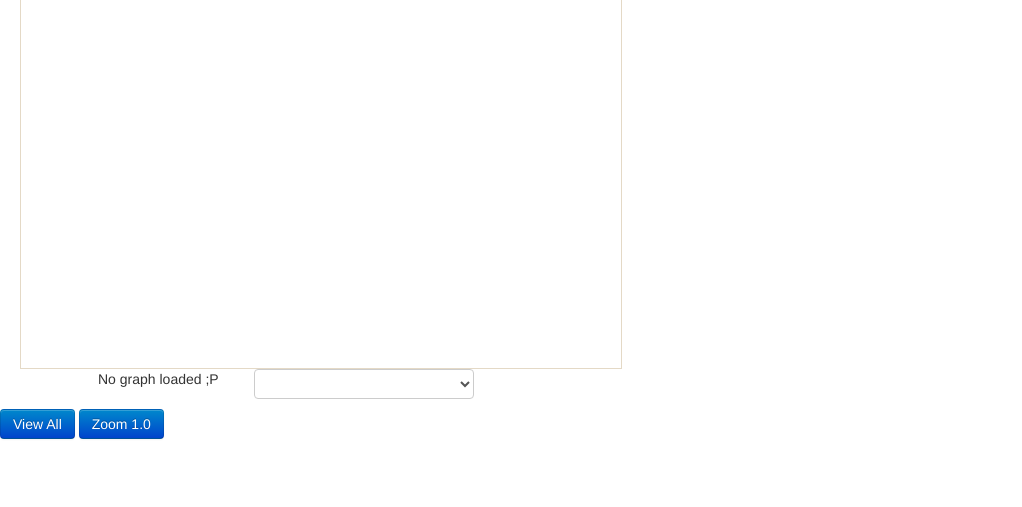
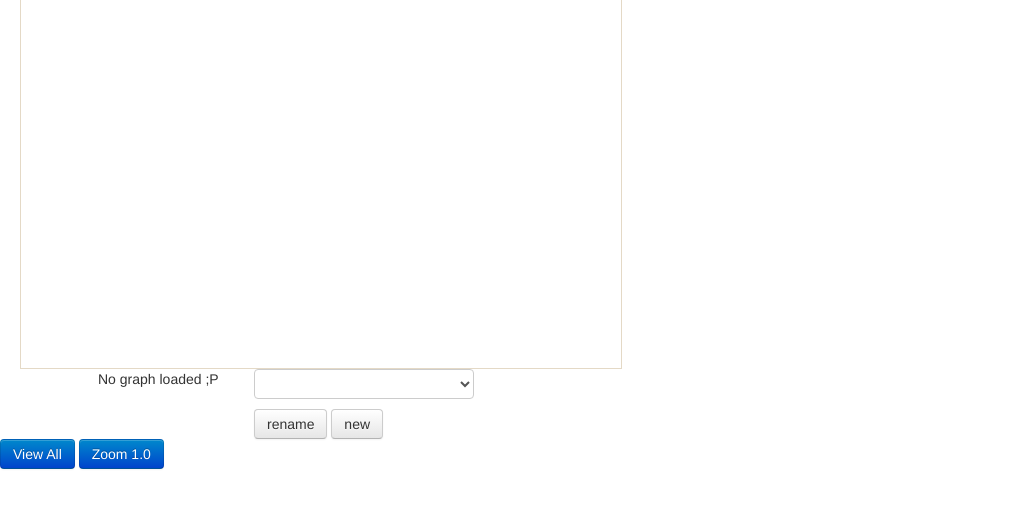
Before and after one commit to nmorse/graphlet, a website: page editor.html in a window 1280 px wide. Shown: the part 93-600 px from the top of the page, without its empty margins (0-1022 px from the left). Drawn offline with Linux system fonts and the light colour scheme.

Commit message:
update to bootstrap

```diff
--- a/editor.html
+++ b/editor.html
@@ -146,7 +146,16 @@
           <div class="row">
               <div class="span1" id="graph_storage"></div>
               <div class="span2" id="graph_title">No graph loaded ;P</div>
-              <div class="span2" id="graph_view"><select></select></div>
+              <div class="span2" id="graph_view" class="btn-group ui_mode">
+
+                <div class="input-group">
+                  <select class="form-control"></select>
+                  <span class="input-group-btn">
+                    <button id="rename_view" type="button" class="btn btn-default">rename</button>
+                    <button id="new_view" type="button" class="btn btn-default">new</button>
+                  </span>
+                </div>
+              </div>
               <div class="span3">
                 <button id="view_all" type="button" class="btn btn-primary">View All</button>
                 <button id="view_zoom_1" type="button" class="btn btn-primary">Zoom 1.0</button>
```
Also changed, not shown: bower_components/jquery/.bower.json (deleted), 1 other file.
